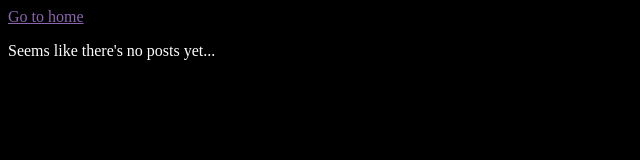
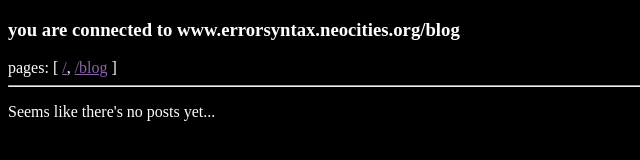
Before and after one commit to synt-xerror/myneocities, a plain HTML site: page blog.html in a window 1280 px wide. Shown: the whole page, without its empty margins (0-640 px from the left). Drawn offline with Linux system fonts and the light colour scheme.

Commit message:
Changes on layout. Neocities seems to block me when i access github api

```diff
--- a/blog.html
+++ b/blog.html
@@ -8,7 +8,11 @@
     </head>
 
     <body>
-	<a href="index.html">Go to home</a>
+	<h3>you are connected to www.errorsyntax.neocities.org/blog</h3>
+	pages:  [ <a href="index.html">/</a>, <a href="blog.html">/blog</a> ] <br>
+
+	<hr>
+
 	<p>Seems like there's no posts yet...</p>
     </body>
 
```
Also changed, not shown: index.html (+0 -2 lines).
